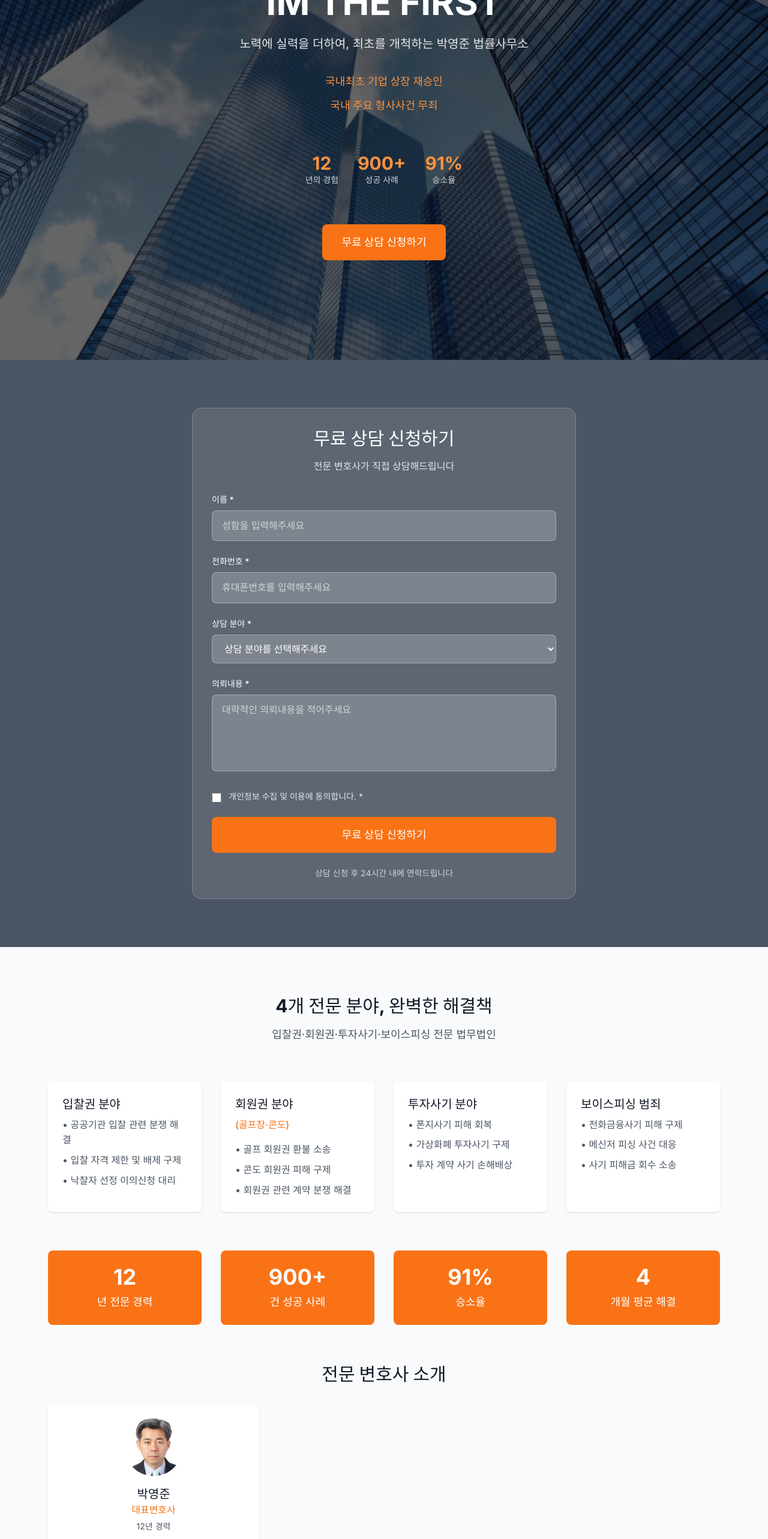
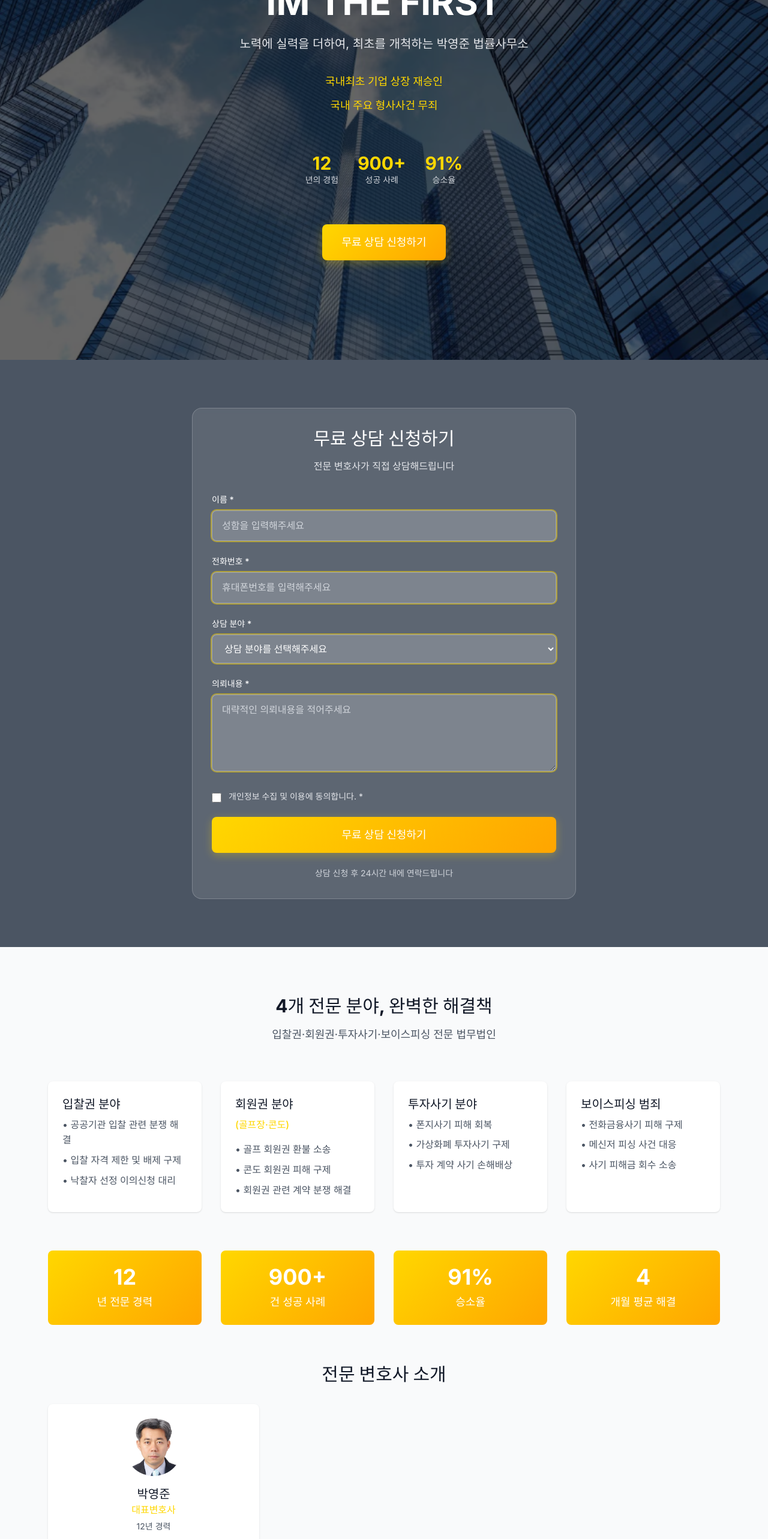
Before and after one commit to gu991230-cyber/gugit, a Next.js app: page / in a window 1280 px wide. Shown: the part 200-2766 px from the top of the page at 60% size. Built offline with nearby package versions, Linux system fonts and the light colour scheme; no server answers.

Commit message:
Apply true gold color (#FFD700) with gradients and shadows for premium appearance

```diff
--- a/src/app/page.tsx
+++ b/src/app/page.tsx
@@ -96,10 +96,10 @@ export default function Home() {
 
               {/* Key Achievements */}
               <div className="space-y-3">
-                                 <p className="text-lg text-orange-400 font-semibold">
+                                 <p className="text-lg font-semibold" style={{ color: '#FFD700' }}>
                    국내최초 기업 상장 재승인
                  </p>
-                 <p className="text-lg text-orange-400 font-semibold">
+                 <p className="text-lg font-semibold" style={{ color: '#FFD700' }}>
                    국내 주요 형사사건 무죄
                  </p>
               </div>
@@ -107,15 +107,15 @@ export default function Home() {
               {/* Stats */}
               <div className="flex justify-center gap-8 pt-8">
                                  <div className="text-center">
-                   <div className="text-3xl font-bold text-orange-400">12</div>
+                   <div className="text-3xl font-bold" style={{ color: '#FFD700' }}>12</div>
                    <div className="text-sm text-gray-300">년의 경험</div>
                  </div>
                  <div className="text-center">
-                   <div className="text-3xl font-bold text-orange-400">900+</div>
+                   <div className="text-3xl font-bold" style={{ color: '#FFD700' }}>900+</div>
                    <div className="text-sm text-gray-300">성공 사례</div>
                  </div>
                  <div className="text-center">
-                   <div className="text-3xl font-bold text-orange-400">91%</div>
+                   <div className="text-3xl font-bold" style={{ color: '#FFD700' }}>91%</div>
                    <div className="text-sm text-gray-300">승소율</div>
                  </div>
               </div>
@@ -132,7 +132,11 @@ export default function Home() {
                       });
                     }
                   }}
-                                     className="bg-orange-500 text-white px-8 py-4 rounded-lg font-bold text-lg hover:bg-orange-600 transition-colors cursor-pointer"
+                                     className="text-white px-8 py-4 rounded-lg font-bold text-lg transition-colors cursor-pointer"
+                   style={{
+                     background: 'linear-gradient(135deg, #FFD700 0%, #FFA500 100%)',
+                     boxShadow: '0 4px 15px rgba(255, 215, 0, 0.3)'
+                   }}
                 >
                   무료 상담 신청하기
                 </button>
@@ -165,7 +169,11 @@ export default function Home() {
                      id="name"
                      name="name"
                      placeholder="성함을 입력해주세요"
-                     className="w-full px-4 py-3 bg-white/20 border border-white/30 rounded-lg focus:ring-2 focus:ring-orange-500 focus:border-orange-500 text-white placeholder-gray-300"
+                     className="w-full px-4 py-3 bg-white/20 border border-white/30 rounded-lg text-white placeholder-gray-300"
+                     style={{
+                       outline: 'none',
+                       boxShadow: '0 0 0 2px rgba(255, 215, 0, 0.5)'
+                     }}
                      required
                    />
                 </div>
@@ -179,7 +187,11 @@ export default function Home() {
                      id="phone"
                      name="phone"
                      placeholder="휴대폰번호를 입력해주세요"
-                     className="w-full px-4 py-3 bg-white/20 border border-white/30 rounded-lg focus:ring-2 focus:ring-orange-500 focus:border-orange-500 text-white placeholder-gray-300"
+                     className="w-full px-4 py-3 bg-white/20 border border-white/30 rounded-lg text-white placeholder-gray-300"
+                     style={{
+                       outline: 'none',
+                       boxShadow: '0 0 0 2px rgba(255, 215, 0, 0.5)'
+                     }}
                      required
                    />
                 </div>
@@ -191,7 +203,11 @@ export default function Home() {
                    <select
                      id="service"
                      name="service"
-                     className="w-full px-4 py-3 bg-white/20 border border-white/30 rounded-lg focus:ring-2 focus:ring-orange-500 focus:border-orange-500 text-white"
+                     className="w-full px-4 py-3 bg-white/20 border border-white/30 rounded-lg text-white"
+                     style={{
+                       outline: 'none',
+                       boxShadow: '0 0 0 2px rgba(255, 215, 0, 0.5)'
+                     }}
                      required
                    >
                     <option value="" className="text-gray-800">상담 분야를 선택해주세요</option>
@@ -213,7 +229,11 @@ export default function Home() {
                      name="inquiry"
                      rows={4}
                      placeholder="대략적인 의뢰내용을 적어주세요"
-                     className="w-full px-4 py-3 bg-white/20 border border-white/30 rounded-lg focus:ring-2 focus:ring-orange-500 focus:border-orange-500 text-white placeholder-gray-300"
+                     className="w-full px-4 py-3 bg-white/20 border border-white/30 rounded-lg text-white placeholder-gray-300"
+                     style={{
+                       outline: 'none',
+                       boxShadow: '0 0 0 2px rgba(255, 215, 0, 0.5)'
+                     }}
                      required
                    />
                 </div>
@@ -223,7 +243,10 @@ export default function Home() {
                      type="checkbox"
                      id="privacy"
                      name="privacy"
-                     className="mt-1 h-4 w-4 text-orange-500 focus:ring-orange-500 border-white/30 rounded bg-white/20"
+                     className="mt-1 h-4 w-4 border-white/30 rounded bg-white/20"
+                     style={{
+                       accentColor: '#FFD700'
+                     }}
                      required
                    />
                   <label htmlFor="privacy" className="text-sm text-gray-200">
@@ -233,7 +256,11 @@ export default function Home() {
 
                                  <button
                    type="submit"
-                   className="w-full bg-orange-500 text-white py-4 px-6 rounded-lg font-bold text-lg hover:bg-orange-600 transition-colors"
+                   className="w-full text-white py-4 px-6 rounded-lg font-bold text-lg transition-colors"
+                   style={{
+                     background: 'linear-gradient(135deg, #FFD700 0%, #FFA500 100%)',
+                     boxShadow: '0 4px 15px rgba(255, 215, 0, 0.3)'
+                   }}
                  >
                   무료 상담 신청하기
                 </button>
@@ -265,7 +292,7 @@ export default function Home() {
             </div>
             <div className="bg-white rounded-lg shadow p-6">
               <h3 className="text-xl font-bold text-gray-900 mb-2">회원권 분야</h3>
-                             <p className="text-orange-500 font-medium mb-4">(골프장·콘도)</p>
+                             <p className="font-medium mb-4" style={{ color: '#FFD700' }}>(골프장·콘도)</p>
               <ul className="space-y-2">
                 <li className="text-gray-600">• 골프 회원권 환불 소송</li>
                 <li className="text-gray-600">• 콘도 회원권 피해 구제</li>
@@ -292,19 +319,19 @@ export default function Home() {
 
           {/* 성과 섹션 */}
           <div className="grid grid-cols-1 md:grid-cols-4 gap-8 mb-16">
-                         <div className="bg-orange-500 text-white rounded-lg p-6 text-center">
+                         <div className="text-white rounded-lg p-6 text-center" style={{ background: 'linear-gradient(135deg, #FFD700 0%, #FFA500 100%)' }}>
                <div className="text-4xl font-bold mb-2">12</div>
                <div className="text-lg font-medium">년 전문 경력</div>
              </div>
-             <div className="bg-orange-500 text-white rounded-lg p-6 text-center">
+             <div className="text-white rounded-lg p-6 text-center" style={{ background: 'linear-gradient(135deg, #FFD700 0%, #FFA500 100%)' }}>
                <div className="text-4xl font-bold mb-2">900+</div>
                <div className="text-lg font-medium">건 성공 사례</div>
              </div>
-             <div className="bg-orange-500 text-white rounded-lg p-6 text-center">
+             <div className="text-white rounded-lg p-6 text-center" style={{ background: 'linear-gradient(135deg, #FFD700 0%, #FFA500 100%)' }}>
                <div className="text-4xl font-bold mb-2">91%</div>
                <div className="text-lg font-medium">승소율</div>
              </div>
-             <div className="bg-orange-500 text-white rounded-lg p-6 text-center">
+             <div className="text-white rounded-lg p-6 text-center" style={{ background: 'linear-gradient(135deg, #FFD700 0%, #FFD700 0%, #FFA500 100%)' }}>
                <div className="text-4xl font-bold mb-2">4</div>
                <div className="text-lg font-medium">개월 평균 해결</div>
              </div>
@@ -324,7 +351,7 @@ export default function Home() {
                     />
                   </div>
                   <h4 className="text-xl font-bold text-gray-900">박영준</h4>
-                                     <p className="text-orange-500 font-medium">대표변호사</p>
+                                     <p className="font-medium" style={{ color: '#FFD700' }}>대표변호사</p>
                   <p className="text-sm text-gray-600 mt-1">12년 경력</p>
                 </div>
                 <div className="text-center">
```
